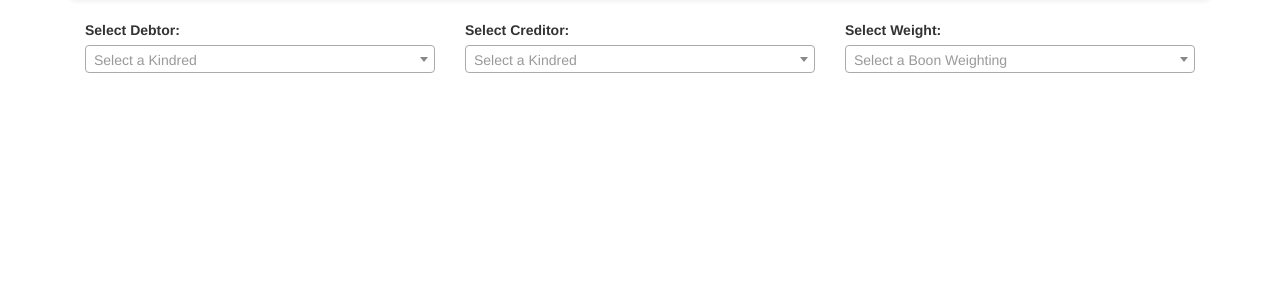
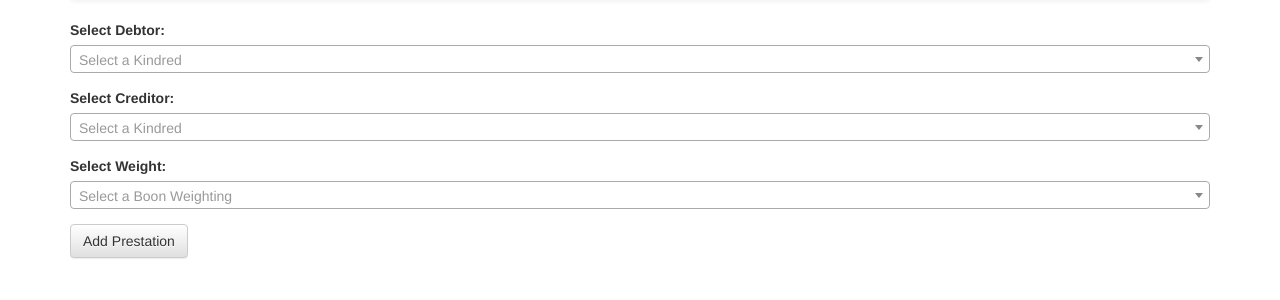
Before and after one commit to sayeghr/harpy-network, a Flask app: page /prestation/add in a window 1280 px wide; the page is wider, and only the part inside the window is pictured. Shown: the part 52-352 px from the top of that part. Run offline with Flask 2, Linux system fonts and the light colour scheme; data that the repository does not hold is empty; some libraries are stand-ins or nearby versions.

Commit message:
Fixed the prestation form.

```diff
--- a/harpy_network/templates/add_prestation.html
+++ b/harpy_network/templates/add_prestation.html
@@ -13,28 +13,29 @@
 {% endblock %}
 
 {% block content %}
-<form>
-<div class="col-md-4">
+<div>
+    <form method="POST" action="/prestation/add" role="form">
+    <div class="form-group">
         <label for="debtor-id">Select Debtor:</label>
-    <select class="form-control select2" style="width: 100%" id="debtor-id">
+        <select class="form-control select2" style="width: 100%" name="debtor_id" id="debtor-id">
         <option></option>
         {% for character in characters %}
           <option value="{{ character.id }}">{{ character.name }}</option>
         {% endfor %}
         </select>
     </div>
-<div class="col-md-4">
+    <div class="form-group">
         <label for="creditor-id">Select Creditor:</label>
-    <select class="form-control select2" style="width: 100%" id="creditor-id">
+        <select class="form-control select2" style="width: 100%" name="creditor_id" id="creditor-id">
         <option></option>
         {% for character in characters %}
           <option value="{{ character.id }}">{{ character.name }}</option>
         {% endfor %}
         </select>
     </div>
-<div class="col-md-4">
+    <div class="form-group">
         <label for="boon-weight">Select Weight:</label>
-    <select class="form-control select2" style="width: 100%" id="boon-weight">
+        <select class="form-control select2" style="width: 100%" name="boon_weight" id="boon-weight">
         <option></option>
         <option value="trivial">Trivial Boon</option>
         <option value="minor">Minor Boon</option>
@@ -43,5 +44,8 @@
         <option value="life">Life Boon</option>
         </select>
     </div>
+    <button type="submit" class="btn btn-default">Add Prestation </button>
     </form>
+</div>
+
 {%  endblock %}
--- a/harpy_network/views.py
+++ b/harpy_network/views.py
@@ -60,5 +60,7 @@ def view_boons():
 
 @app.route('/prestation/add', methods=['GET', 'POST'])
 def add_prestation():
+    if request.method == "POST":
+        pass
     characters = Character.query.all()
     return render_template('add_prestation.html', characters=characters)
```
Lines whose indentation alone changed are shown as unchanged.
